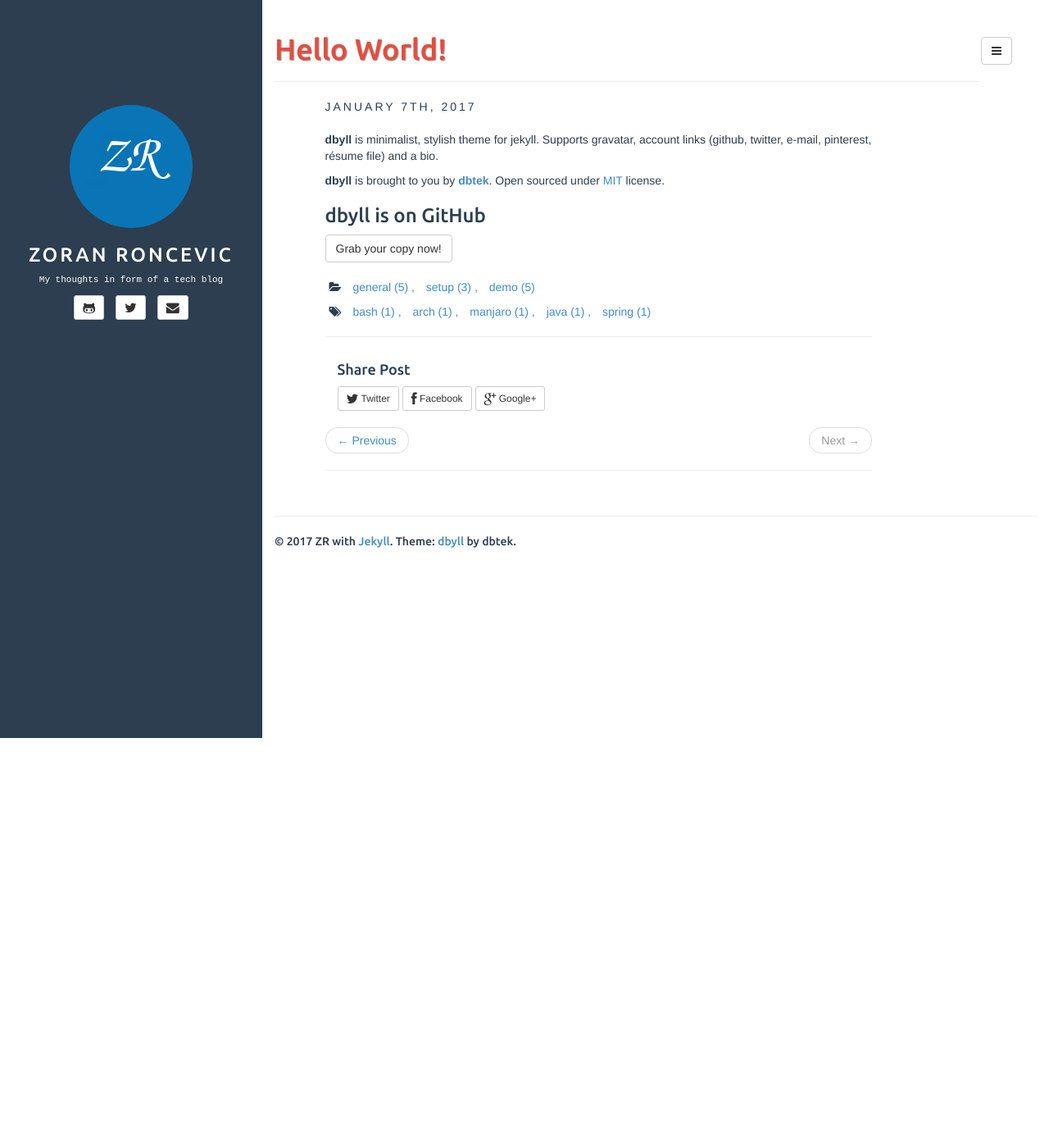
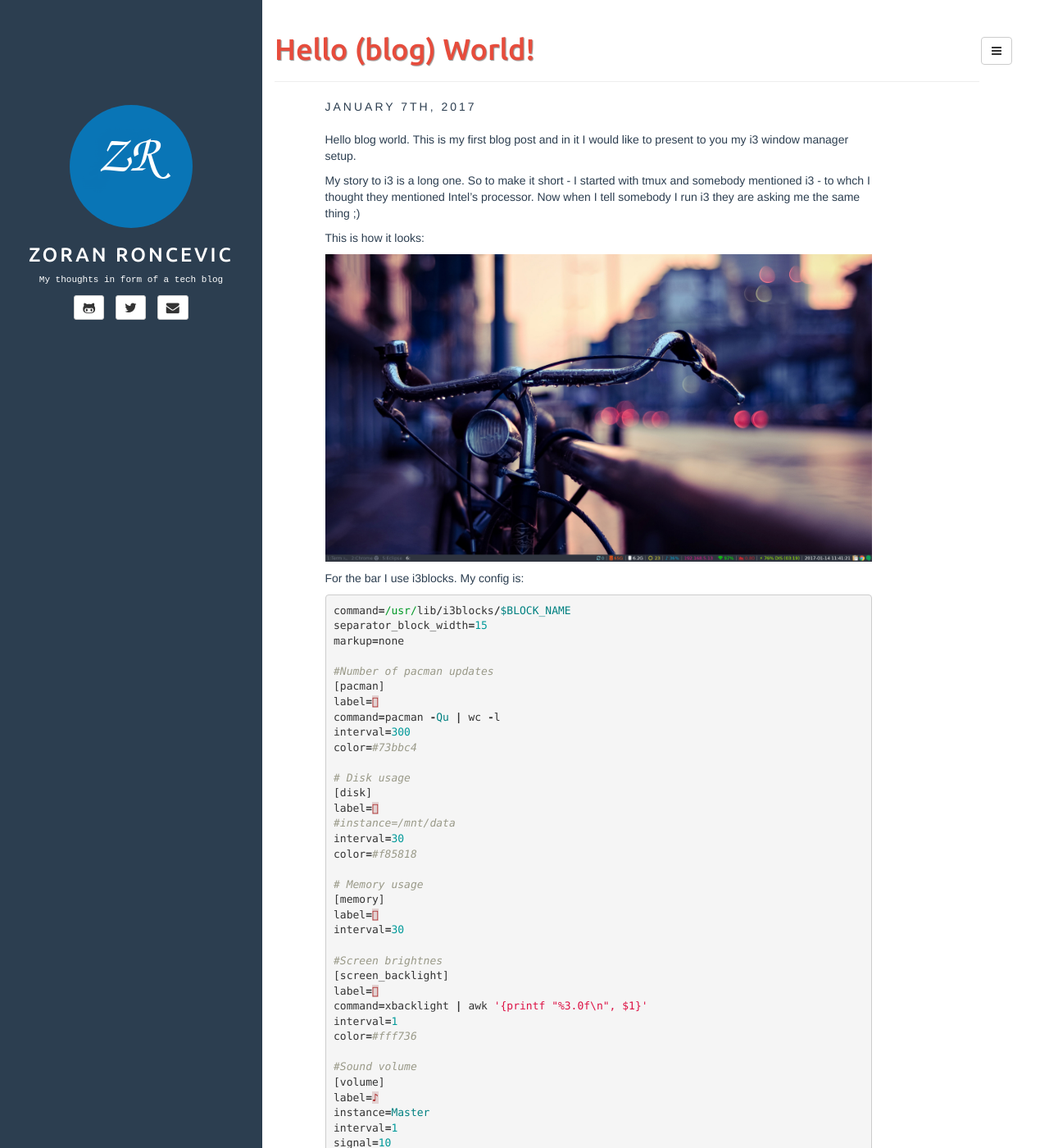
Before and after one commit to ZRoncevic/zroncevic.github.io, a Jekyll site: the page built from _posts/2017-01-07-some.md, in a window 1280 px wide and 1400 px high. Shown: the whole window at 82% size. Built offline with Jekyll 4.4.1, drawn with Linux system fonts in a browser that asks for light colours; comment, search, counter and statistics services are not loaded; some of the changed text lies outside the part shown.

Commit message:
First hello world post

```diff
--- a/_posts/2017-01-07-some.md
+++ b/_posts/2017-01-07-some.md
@@ -1,16 +1,99 @@
 ---
 layout: post
-title: Hello World!
-categories: [general, setup, demo]
-tags: [bash, arch, manjaro, java, spring]
+title: Hello (blog) World!
+categories: [general, setup, i3]
+tags: [i3, arch, manjaro, java, spring]
 fullview: true
-comments: true
 ---
 
-**dbyll** is minimalist, stylish theme for jekyll. Supports gravatar, account links (github, twitter, e-mail, pinterest, résume file) and a bio.
+Hello blog world. This is my first blog post and in it I would like to present to you my i3 window manager setup.
 
-**dbyll** is brought to you by **[dbtek](http://ismaildemirbilek.com)**. Open sourced under [MIT](http://opensource.org/licenses/MIT) license.
+My story to i3 is a long one. So to make it short - I started with tmux and somebody mentioned i3 - to whch I thought they mentioned Intel's processor. Now when I tell somebody I run i3 they are asking me the same thing ;)
 
-### dbyll is on GitHub
+This is how it looks:
 
-<a class="btn btn-default" href="https://github.com/dbtek/dbyll">Grab your copy now!</a>
+![My i3wm setup]({{ site.url }}/assets/media/i3_setup.png)
+
+For the bar I use i3blocks. My config is:
+
+{% highlight ruby %}
+command=/usr/lib/i3blocks/$BLOCK_NAME
+separator_block_width=15
+markup=none
+
+#Number of pacman updates
+[pacman]
+label=
+command=pacman -Qu | wc -l
+interval=300
+color=#73bbc4
+
+# Disk usage
+[disk]
+label=
+#instance=/mnt/data
+interval=30
+color=#f85818
+
+# Memory usage
+[memory]
+label=
+interval=30
+
+#Screen brightnes
+[screen_backlight]
+label=
+command=xbacklight | awk '{printf "%3.0f\n", $1}'
+interval=1
+color=#fff736
+
+#Sound volume
+[volume]
+label=♪
+instance=Master
+interval=1
+signal=10
+color=#09a4d1
+command=/usr/lib/i3blocks/volume 5 pulse
+
+# Network interface monitoring
+[iface]
+color=#00FF00
+interval=10
+separator=false
+color=#e91c95
+
+#WiFi
+[iface]
+color=#00FF00
+interval=10
+separator=false
+color=#e91c95
+
+# CPU usage
+[cpu_usage]
+label=CPU
+interval=10
+min_width=CPU: 100.00%
+
+#Load
+[load_average]
+label=
+interval=5
+color=#c5282f
+
+# Battery indicator
+[battery]
+label=⚡
+#instance=1
+interval=30
+
+# Date Time
+[time]
+command=date '+%Y-%m-%d %H:%M:%S'
+interval=1
+
+{% endhighlight %}
+
+
+Enough for the first post, I have to leave something for the posts to come.
```
Also changed, not shown: _drafts/2013-11-14-sample-2.md (renamed from _posts/2013-11-14-sample-2.md), _drafts/2013-11-14-sample.md (renamed from _posts/2013-11-14-sample.md), _drafts/2013-11-15-configuration.md (renamed from _posts/2013-11-15-configuration.md), _drafts/2013-11-15-hello-world.md (renamed from _posts/2013-11-15-hello-world.md), assets/media/i3_setup.png (added).
